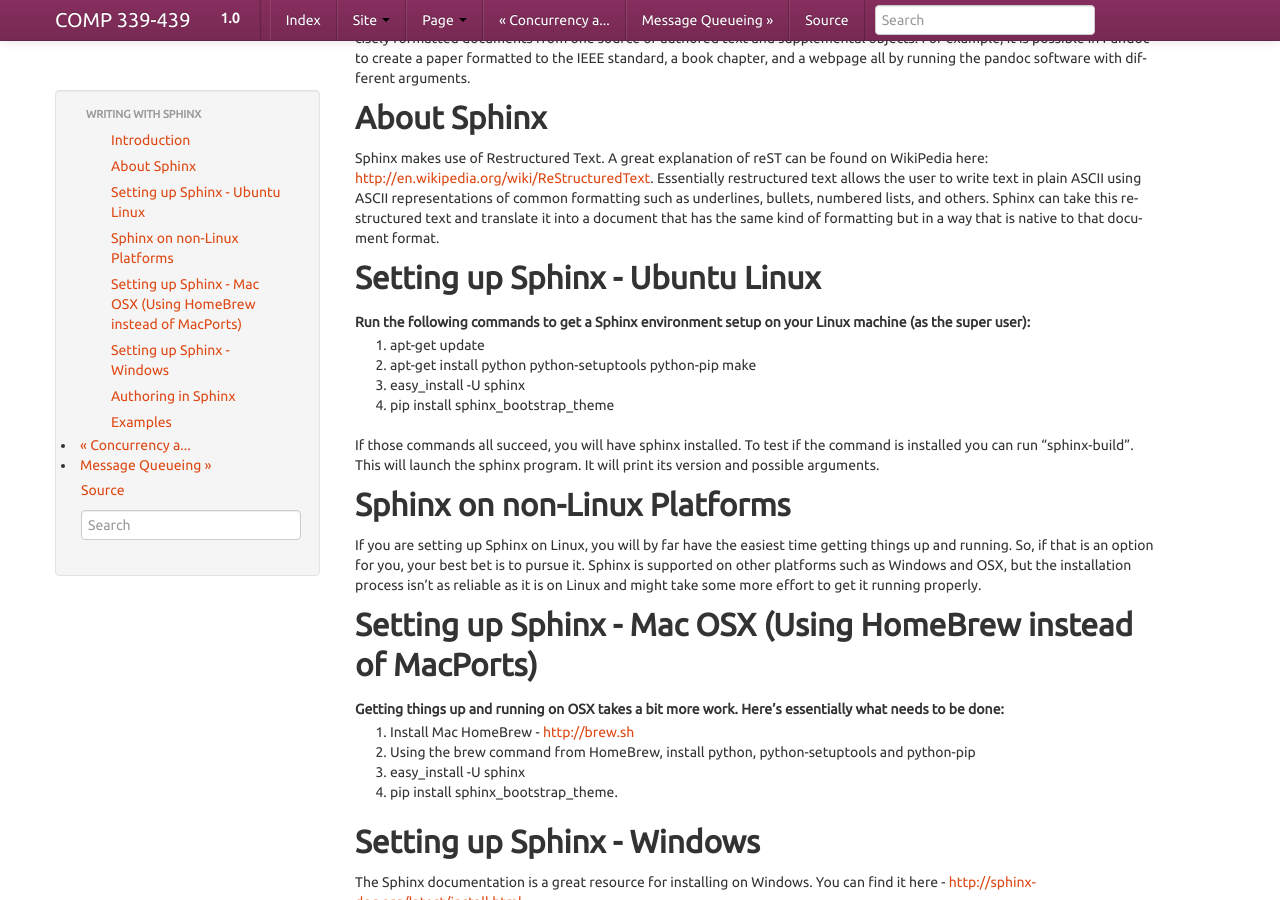
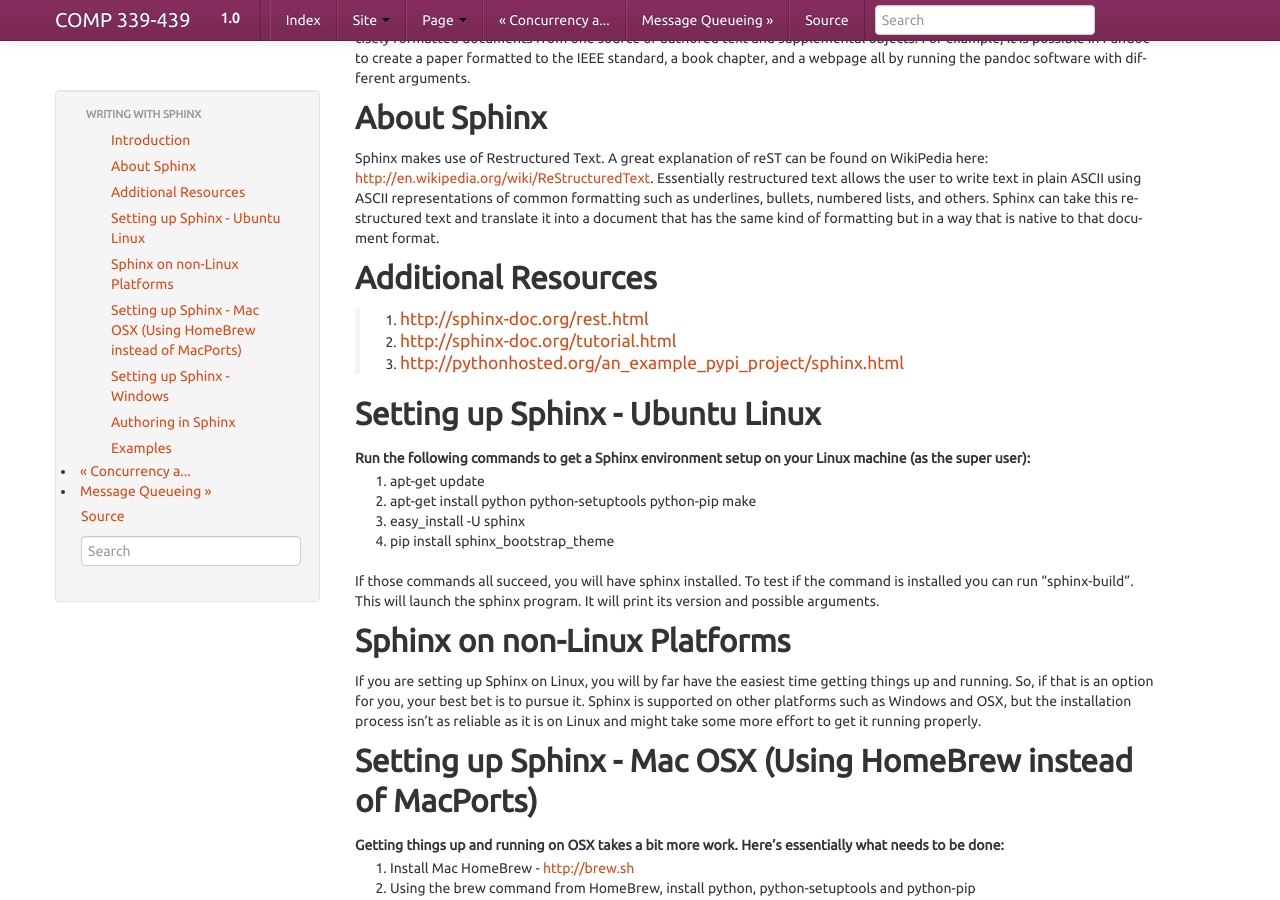
Before and after one commit to LoyolaChicagoBooks/distributedsystems, a Sphinx documentation site: the page built from source/sphinx.rst, in a window 1280 px wide and 900 px high, scrolled down 452 px. Built offline with Sphinx 7.4.7, drawn with Linux system fonts in a browser that asks for light colours.

Commit message:
added some additional links

```diff
--- a/source/sphinx.rst
+++ b/source/sphinx.rst
@@ -16,6 +16,14 @@
 ------------
 
 Sphinx makes use of Restructured Text. A great explanation of reST can be found on WikiPedia here: http://en.wikipedia.org/wiki/ReStructuredText. Essentially restructured text allows the user to write text in plain ASCII using ASCII representations of common formatting such as underlines, bullets, numbered lists, and others. Sphinx can take this restructured text and translate it into a document that has the same kind of formatting but in a way that is native to that document format.
+
+
+Additional Resources
+--------------------
+ #. http://sphinx-doc.org/rest.html
+ #. http://sphinx-doc.org/tutorial.html
+ #. http://pythonhosted.org/an_example_pypi_project/sphinx.html
+
 
 Setting up Sphinx - Ubuntu Linux
 --------------------------------
```
